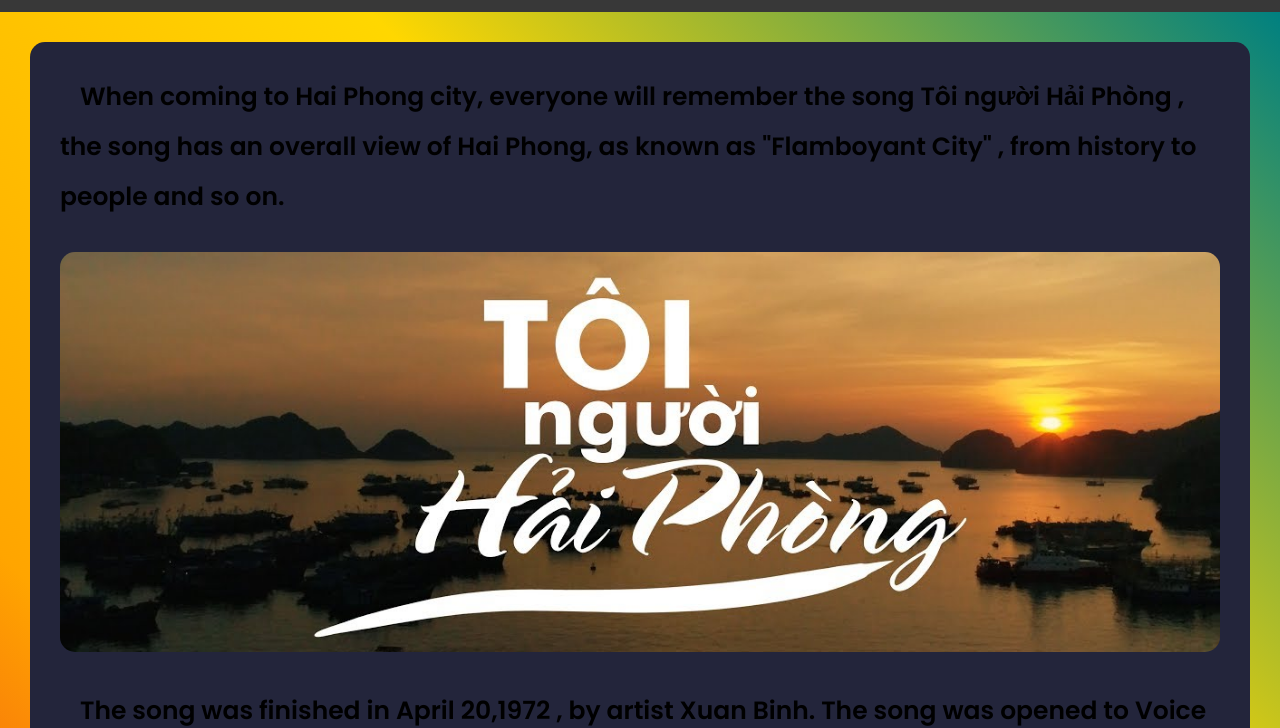
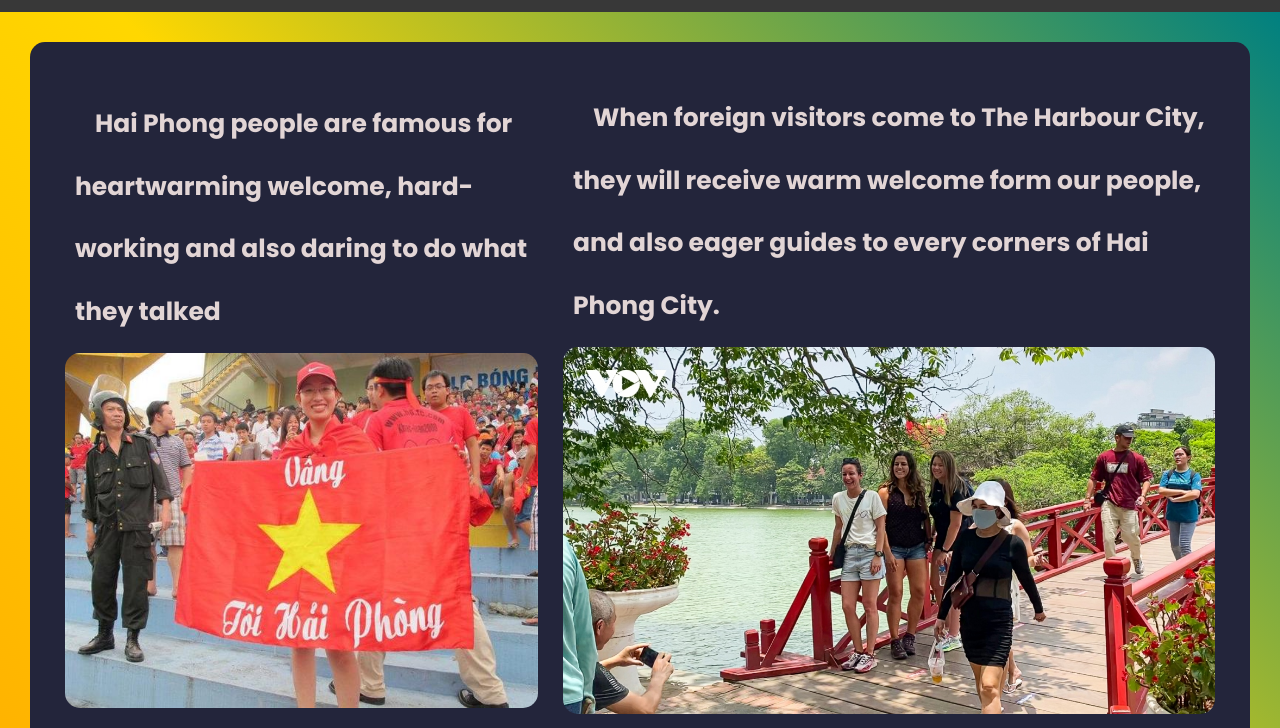
Before and after one commit to donguyenphu/HaiPhongCultureWebsite, a plain HTML site: page HAIPHONGCULTURE(only html and css)/htmlFiles/people.html in a window 1280 px wide. Shown: the part 817-1545 px from the top of the page. Drawn offline with Linux system fonts and the light colour scheme.

Commit message:
Update people

```diff
--- a/HAIPHONGCULTURE(only html and css)/htmlFiles/people.html
+++ b/HAIPHONGCULTURE(only html and css)/htmlFiles/people.html
@@ -56,8 +56,37 @@
     </header>
     <div class="peopleContact">
         <div class="peopleInformationWrapper">
+            <div class="titleIntroductionWrapper">
+                <h1 class="titleIntroductionMain">
+
+                </h1>
+            </div>
             <div class="peopleWrapper">
+                <div id="HaiPhongPeopleDiv1">
+                    <div class="peopleIntroductionWrapper">
+                        <h1 class="peopleIntroductionMain">
+                            Hai Phong people are famous for heartwarming welcome, hard-working and also daring to do what they talked
+                        </h1>
+                    </div>
+                    <div class="peopleImageWrapper" id="VangToiHP">
+                        <img src="./image/Vang-toi-HP.jpg" class="peopleImageMain">
+                    </div>
+                </div>
+                <div id="HaiPhongPeopleDiv2">
+                    <div class="peopleIntroductionWrapper">
+                        <h1 class="peopleIntroductionMain">
+                            When foreign visitors come to The Harbour City, they will receive warm welcome form our people, and also eager guides to every corners of Hai Phong City.
+                        </h1>
+                    </div>
+                    <div class="peopleImageWrapper" id="foreignTouristHaiPhong">
+                        <img src="./image/foreign_tourists_Hai_Phong.jpg" class="peopleImageMain">
+                    </div>
+                </div>
+            </div>
+            <div class="titleIntroductionWrapper">
+                <h1 class="titleIntroductionMain">
 
+                </h1>
             </div>
             <div class="songWrapper">
                 <div class="songIntroductionWrapper">
--- a/HAIPHONGCULTURE(only html and css)/htmlFiles/stylePeople.css
+++ b/HAIPHONGCULTURE(only html and css)/htmlFiles/stylePeople.css
@@ -83,7 +83,8 @@ div {
 .peopleInformationWrapper {
     background-color: rgb(35, 37, 59);
     border-radius: 15px;
-    padding: 30px;
+    padding: 35px;
+    /* display: fle; */
 }
 .songIntroductionWrapper {
     margin-bottom: 30px;
@@ -93,8 +94,10 @@ div {
     font-family: 'Poppins', sans-serif;
     font-weight: 600;
     text-indent: 20px;
-    line-height: 2;
-
+    line-height: 2.5;
+    background-image: linear-gradient(to right, rgb(226, 213, 213), rgb(226, 213, 213));
+    -webkit-background-clip: text;
+    color: transparent;
 }
 .songLinkWrapper {
     border-radius: 15px;
@@ -128,3 +131,26 @@ div {
     -webkit-background-clip: text;
     color: transparent;
 }
+.peopleWrapper {
+    display: flex;
+    gap: 25px;
+    align-items: center;
+    margin-bottom: 30px;
+}
+
+.peopleImageMain {
+    width: 100%;
+    border-radius: 15px;
+}
+.peopleIntroductionWrapper {
+    padding: 10px;
+}
+.peopleIntroductionMain {
+    line-height: 2.5;
+    text-indent: 20px;
+    font-size: 25px;
+    font-family: 'Poppins' , sans-serif;
+    background-image: linear-gradient(to right, rgb(226, 213, 213), rgb(226, 213, 213));
+    -webkit-background-clip: text;
+    color: transparent;
+}
```
Also changed, not shown: HAIPHONGCULTURE(only html and css)/htmlFiles/image/foreign_tourists_Hai_Phong.jpg (added).
